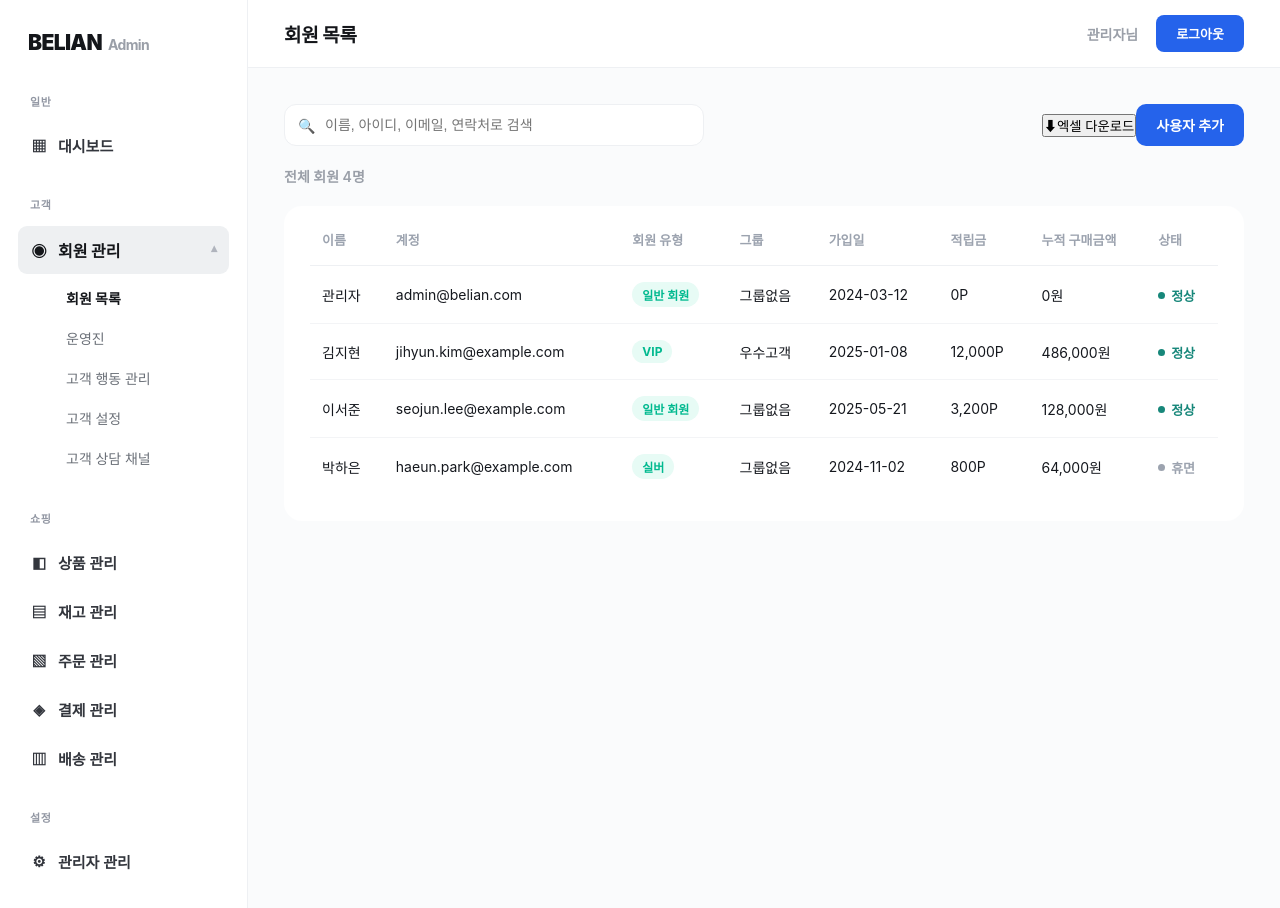
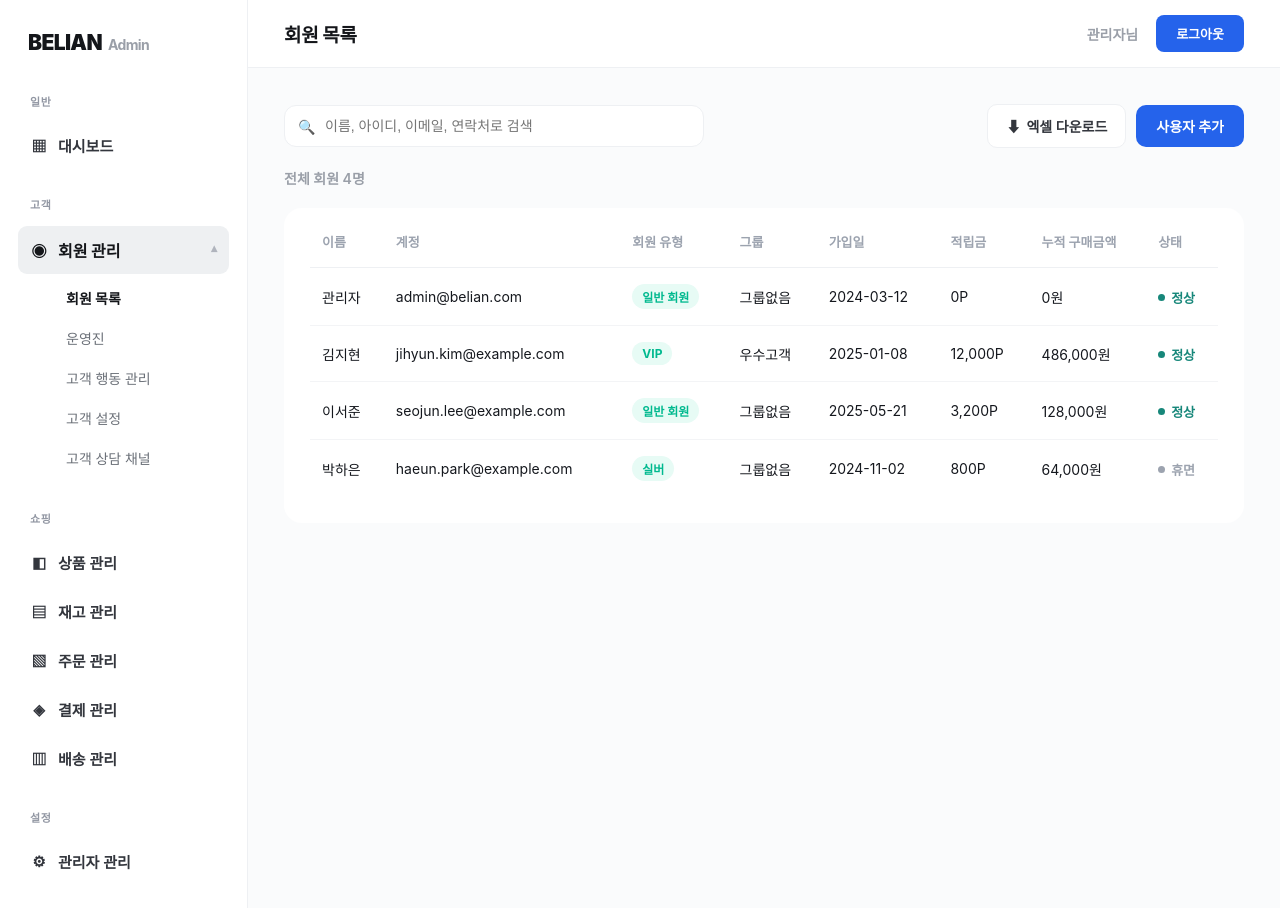
Before and after one commit to youzam136-sudo/belian-admin, a React (Vite) app: page /members in a window 1280 px wide. Built offline with nearby package versions, Linux system fonts and the light colour scheme.

Commit message:
Update members.css

```diff
--- a/src/styles/members.css
+++ b/src/styles/members.css
@@ -41,6 +41,34 @@
     font-size: 14px;
 }
 
+.members-toolbar-actions {
+    display: flex;
+    align-items: center;
+    gap: 10px;
+    flex-shrink: 0;
+}
+
+.members-export-btn {
+    display: flex;
+    align-items: center;
+    gap: 6px;
+    padding: 11px 18px;
+    border: 1px solid var(--admin-border);
+    border-radius: 10px;
+    background: #ffffff;
+    color: #33363d;
+    font-size: 14px;
+    font-weight: 600;
+    cursor: pointer;
+    transition: background-color 0.15s ease, border-color 0.15s ease;
+    white-space: nowrap;
+}
+
+.members-export-btn:hover {
+    background: #f7f8f9;
+    border-color: #c7cad1;
+}
+
 .members-add-btn {
     padding: 11px 20px;
     border: none;
@@ -51,6 +79,7 @@
     font-weight: 700;
     cursor: pointer;
     transition: background-color 0.15s ease;
+    white-space: nowrap;
 }
 
 .members-add-btn:hover {
```
